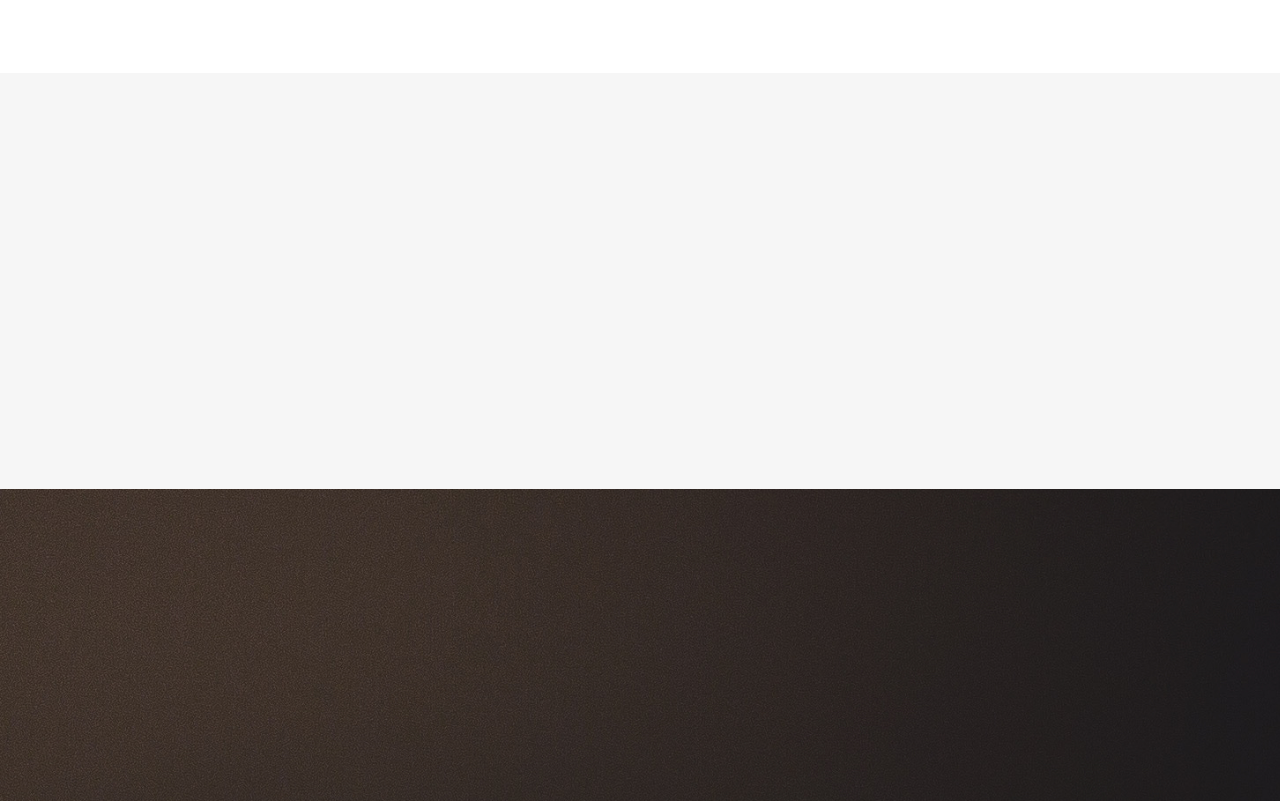
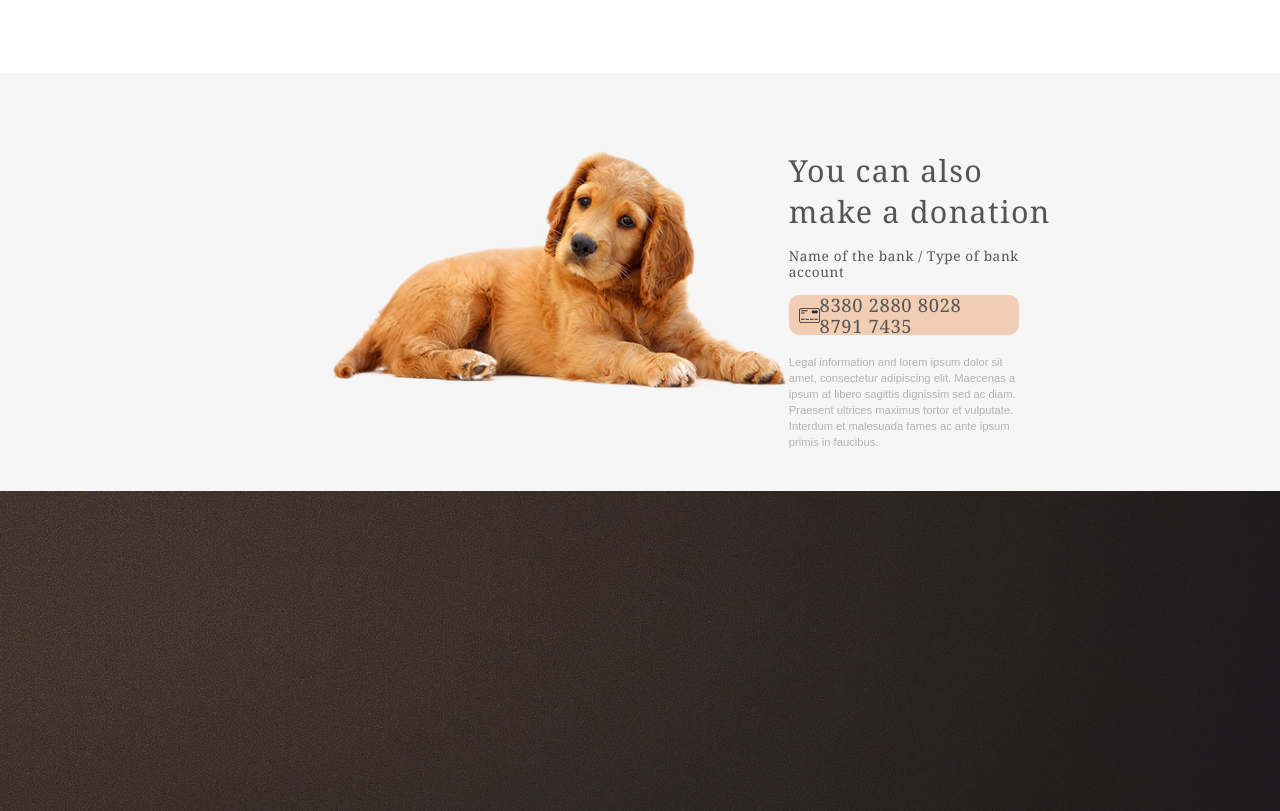
Before and after one commit to KseniyaShukevich/courses-js, a plain HTML site: page shelter/pages/main/index.html in a window 1280 px wide. Shown: the part 2551-3362 px from the top of the page. Drawn offline with Linux system fonts and the light colour scheme.

Commit message:
feat: add donation section

```diff
--- a/shelter/pages/main/index.html
+++ b/shelter/pages/main/index.html
@@ -185,7 +185,27 @@ our shelter
     </section>
     <section class="section-donation">
         <div class="container-donation">
-
+            <div class="container-content-donation">
+                <img class="image-donation" src="../../assets/images/donation-dog.png" alt="donation dog">
+                <div class="content-donation">
+                    <pre class="heading-donation">
+You can also
+make a donation
+                    </pre>
+                    <p class="text-name-bank">
+                        Name of the bank / Type of bank account
+                    </p>
+                    <a href="" class="link-bank">
+                        <img class="icon-credit-card" src="../../assets/icons/credit-card.svg" alt="credit card">
+                         8380 2880 8028 8791 7435
+                    </a>
+                    <p class="text-donation">
+                        Legal information and lorem ipsum dolor sit amet, consectetur adipiscing elit.
+                        Maecenas a ipsum at libero sagittis dignissim sed ac diam. Praesent ultrices
+                        maximus tortor et vulputate. Interdum et malesuada fames ac ante ipsum primis in faucibus.
+                    </p>
+                </div>
+            </div>
         </div>
     </section>
     <footer class="footer">
--- a/shelter/pages/main/style.scss
+++ b/shelter/pages/main/style.scss
@@ -321,15 +321,63 @@ $button-dark-gray: #292929;
 }
 
 .section-donation {
-    height: 52vh;
+    height: 52.2vh;
     background-color: $base-light-gray;
     .container-donation {
         @extend %container;
+        @include flex();
+        justify-content: center;
+        align-items: center;
+        .container-content-donation {
+            width: 48vw;
+            height: 33vh;
+            @include flex();
+            align-content: center;
+            .image-donation {
+                height: 30vh;
+                width: 57vh;
+            }
+            .content-donation {
+                width: 20.5vw;
+                .heading-donation {
+                    @include fontDecor($fontSize: 3.8vh, $lSpacing: 0.1vw, $lHeight: 5.2vh);
+                    margin-top: 0;
+                    margin-bottom: -5vh;
+                }
+                .text-name-bank {
+                    @include fontDecor($fontSize: 1.7vh, $lSpacing: 0.05vw);
+                    margin-bottom: 2vh;
+                }
+                .link-bank {
+                    @include flex();
+                    text-decoration: none;
+                    padding: 0 0.8vw;
+                    align-items: center;
+                    height: 5vh;
+                    width: 80%;
+                    border-radius: 10px;
+                    background-color: $base-pink;
+                    margin-bottom: 2.3vh;
+                    @include fontDecor($fontSize: 2.3vh, $lSpacing: 0.05vw);
+                    &:hover {
+                        background-color: $base-pink-hover;
+                    }
+                    .icon-credit-card {
+                        width: 1.6vw;
+                    }
+                }
+                .text-donation {
+                    @include fontMain($fontSize: 1.4vh, $tColor: $donation-description,  $lHeight: 2vh);
+                    padding-right: 1.5vw;
+
+                }
+            }
+        }
     }
 }
 
 .footer {
-    height: 39vh;
+    height: 40vh;
     background-image: url(../../assets/images/footer-background.jpg);
     background-size: cover;
     .container-footer {
```
Also changed, not shown: shelter/assets/icons/credit-card.svg (added), shelter/assets/images/donation-dog.png (added), shelter/pages/main/style.css, 1 other file.
